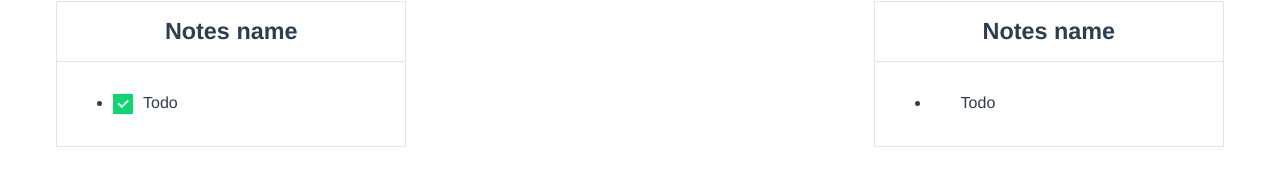
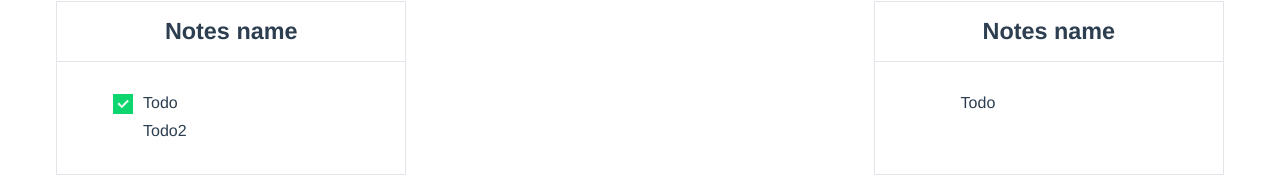
Before and after one commit to legusha/Todo-list, a Vue app: page / in a window 1280 px wide. Shown: the part 165-357 px from the top of the page. Built offline with nearby package versions, Linux system fonts and the light colour scheme.

Commit message:
added action handler for ToDoList.vue

```diff
--- a/src/components/NotesList.vue
+++ b/src/components/NotesList.vue
@@ -39,7 +39,7 @@ export default {
     }
   },
   methods: {
-    toDoListAction (list) {
+    toDoListAction (list = []) {
       console.log(list)
     }
   }
--- a/src/components/ToDoList.vue
+++ b/src/components/ToDoList.vue
@@ -1,10 +1,12 @@
 <template>
   <ul
-    @click.stop="$emit('action', action($event))"
+    @click.prevent.stop="action($event)"
+    class="todo-list"
   >
     <li
       v-for="(todo, index) in list"
       :key="index"
+      class="todo-list-item p-0 mb-2"
     >
       <Checkbox
         v-model="todo.status"
@@ -39,6 +41,11 @@ export default {
       default: 'success'
     }
   },
+  data () {
+    return {
+      missParents: ['ul', 'li']
+    }
+  },
   computed: {
     checkboxId () {
       return (index) => {
@@ -47,17 +54,27 @@ export default {
     }
   },
   methods: {
+    toggleToDoStatus (index) {
+      this.list[index].status = !this.list[index].status
+    },
     action (event) {
-      console.log(event)
-      console.log(event.target)
-      return {
-        list: this.list
+      const exit = this.missParents.includes(event.target.tagName.toLowerCase())
+      if (exit) return
+      if (event.target?.control?.id) {
+        const checkboxIndexArr = event.target.control.id.split('-')
+        const checkboxIndex = parseInt(checkboxIndexArr[checkboxIndexArr.length - 1])
+        this.toggleToDoStatus(checkboxIndex)
       }
+      this.$emit('action', { list: this.list })
     }
   }
 }
 </script>
 
-<style scoped>
-
+<style scoped lang="scss">
+  .todo-list {
+    .todo-list-item {
+      list-style-type: none;
+    }
+  }
 </style>
--- a/src/views/Main.vue
+++ b/src/views/Main.vue
@@ -49,6 +49,10 @@ export default {
             {
               status: true,
               title: 'Todo'
+            },
+            {
+              status: false,
+              title: 'Todo2'
             }
           ]
         },
```
